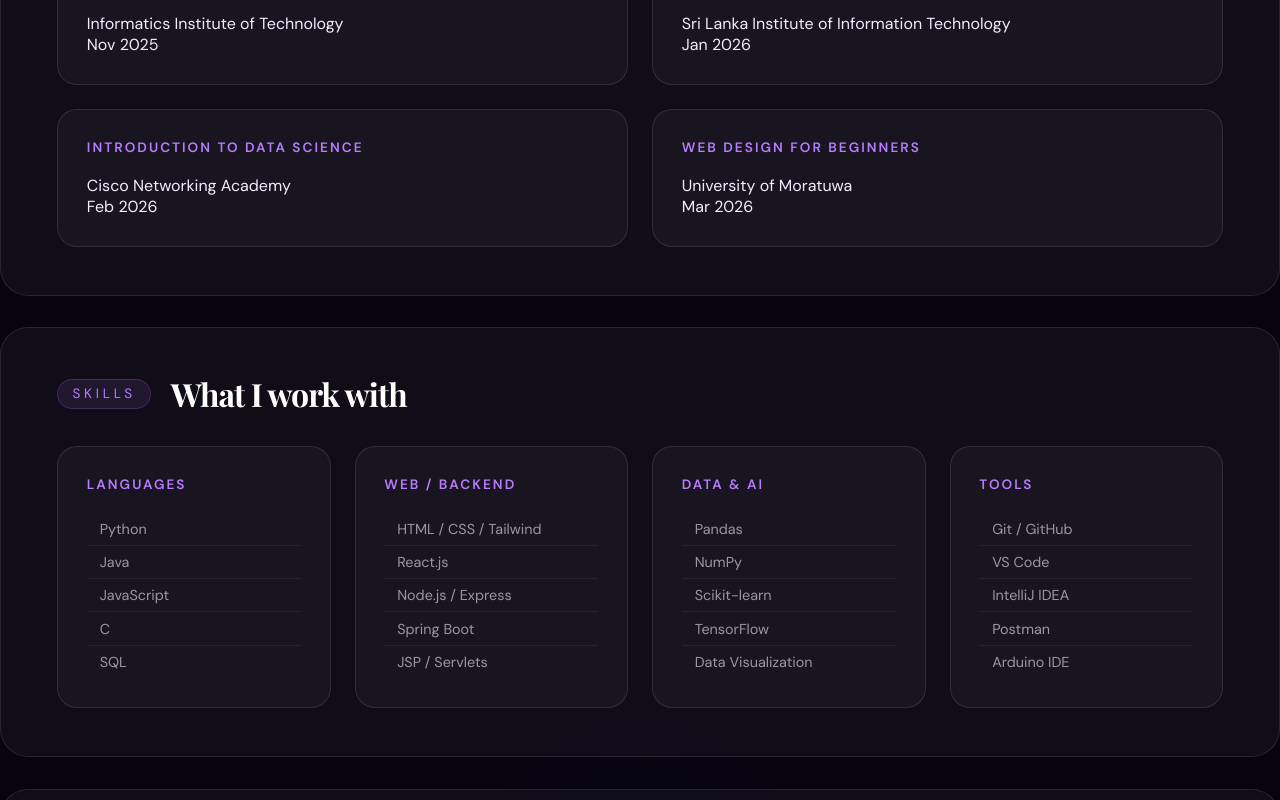
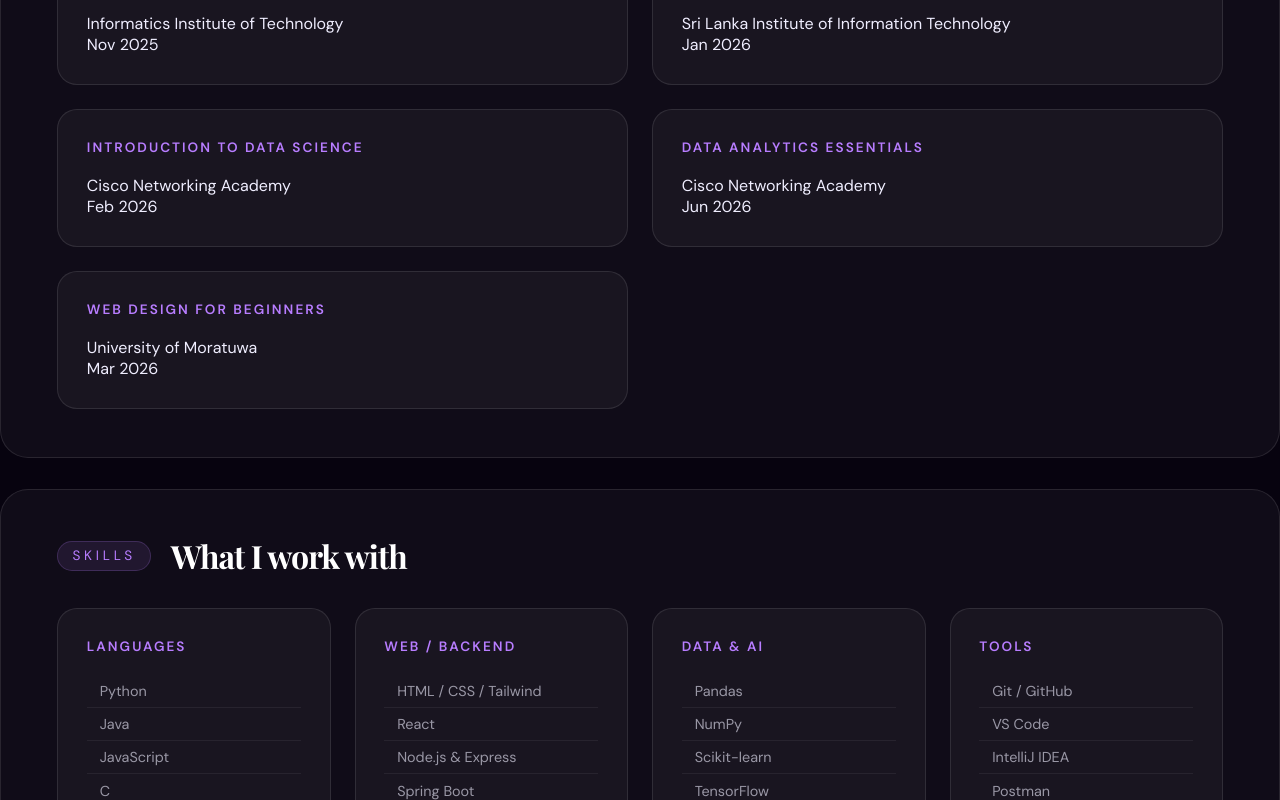
Before and after one commit to piumi2004/piumi-abeygunasekera-portfolio, a React (Vite) app: page / in a window 1280 px wide. Shown: the part 2880-3680 px from the top of the page. Built offline with nearby package versions, Linux system fonts and the light colour scheme; a web font is replaced by a local one.

Commit message:
Updated Certifications and Skills

```diff
--- a/src/sections/Certifications.jsx
+++ b/src/sections/Certifications.jsx
@@ -16,6 +16,11 @@ const certifications = [
     title: 'Introduction to Data Science',
     issuer: 'Cisco Networking Academy',
     date: 'Feb 2026',
+  },
+  {
+    title: 'Data Analytics Essentials',
+    issuer: 'Cisco Networking Academy',
+    date: 'Jun 2026',
   },
   {
     title: 'Web Design For Beginners',
--- a/src/sections/Skills.jsx
+++ b/src/sections/Skills.jsx
@@ -7,15 +7,15 @@ const skills = [
   },
   {
     category: 'Web / Backend',
-    items: ['HTML / CSS / Tailwind', 'React.js', 'Node.js / Express', 'Spring Boot', 'JSP / Servlets'],
+    items: ['HTML / CSS / Tailwind', 'React', 'Node.js & Express', 'Spring Boot', 'JSP / Servlets'],
   },
   {
     category: 'Data & AI',
-    items: ['Pandas', 'NumPy', 'Scikit-learn', 'TensorFlow', 'Data Visualization'],
+    items: ['Pandas', 'NumPy', 'Scikit-learn', 'TensorFlow', 'Matplotlib', 'Seaborn'],
   },
   {
     category: 'Tools',
-    items: ['Git / GitHub', 'VS Code', 'IntelliJ IDEA', 'Postman', 'Arduino IDE'],
+    items: ['Git / GitHub', 'VS Code', 'IntelliJ IDEA', 'Postman', 'Arduino IDE','Power BI'],
   },
 ]
 
```
